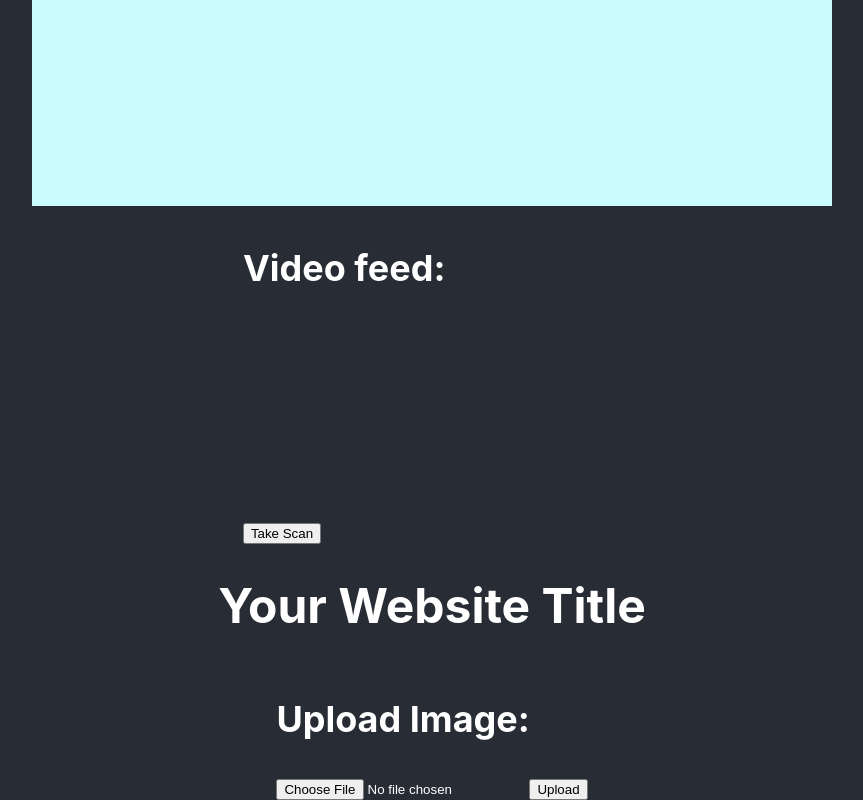
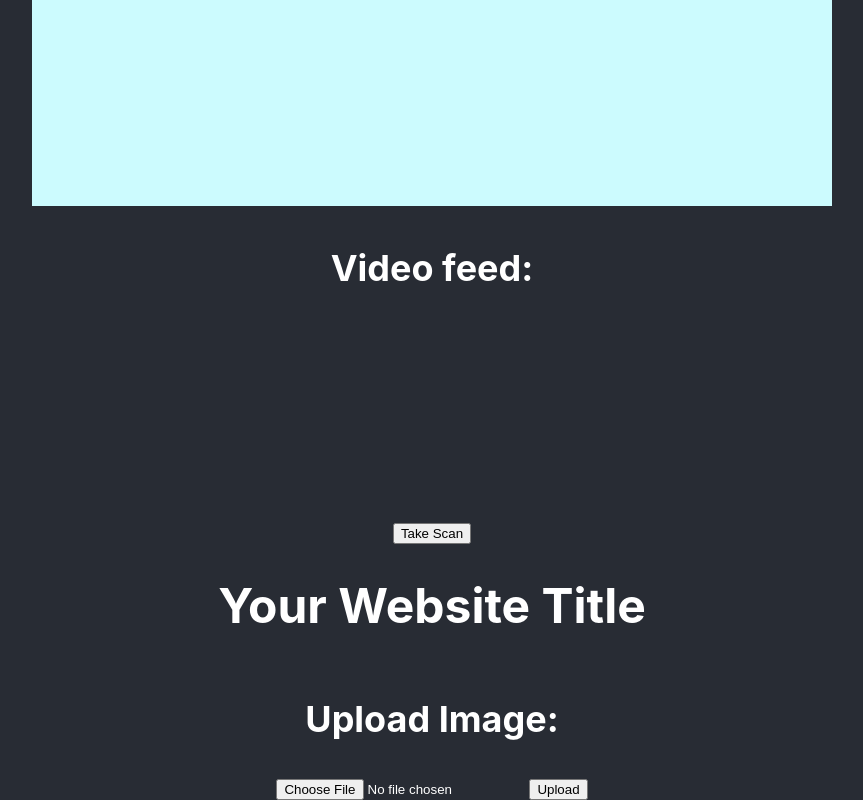
Before and after one commit to Ari-J3104/food-hack, a React (Create React App) app in the folder client/my-app/: page / in a window 1280 px wide. Shown: the part 604-1404 px from the top of the page, without its empty margins (208-1071 px from the left). Built offline with nearby package versions, Linux system fonts and the light colour scheme; no server answers.

Commit message:
ur mom 4

```diff
--- a/client/my-app/src/App.css
+++ b/client/my-app/src/App.css
@@ -32,8 +32,9 @@
   animation: spin 1s linear infinite;
 }
 
-html, body {
-  overflow-x: hidden;
+/* Center the button and text */
+.text-center {
+  text-align: center;
 }
 
 /* Keyframes for spinning animation */
--- a/client/my-app/src/App.js
+++ b/client/my-app/src/App.js
@@ -53,7 +53,7 @@ const CameraPreview = ({ onTakeScan }) => {
   }, []);
 
   return (
-    <div>
+    <div className="text-center">
       <h2>Video feed:</h2>
       <video
         ref={videoRef}
@@ -70,7 +70,7 @@ const CameraPreview = ({ onTakeScan }) => {
 
 const ScanDisplay = ({ scan, onReturnToLiveFeed }) => {
   return (
-    <div>
+    <div className="text-center">
       <h2>Scan:</h2>
       <img src={scan} alt="scan" style={{ maxWidth: '100%' }} />
       <p>Random text goes here.</p>
@@ -81,7 +81,7 @@ const ScanDisplay = ({ scan, onReturnToLiveFeed }) => {
 
 const UploadImage = () => {
   return (
-    <div>
+    <div className="text-center">
       <h2>Upload Image:</h2>
       <form action="" method="post" encType="multipart/form-data">
         <input type="file" name="image" />
```
